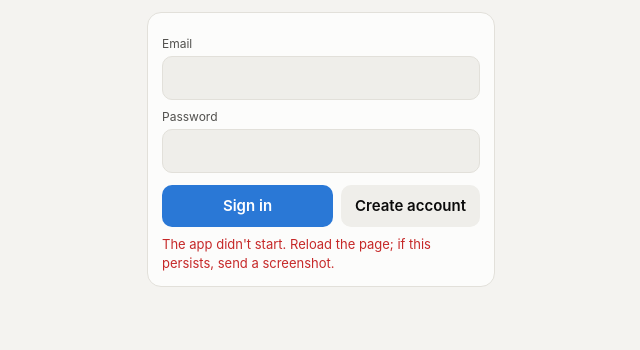
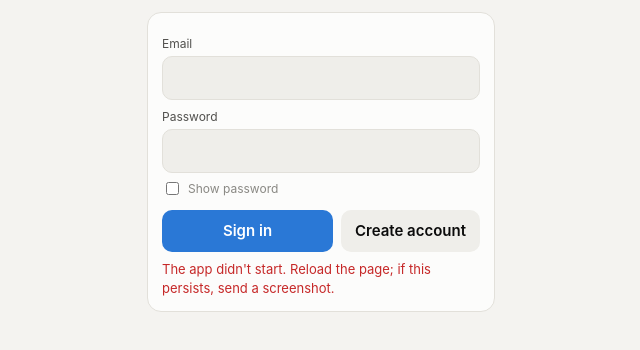
Before and after one commit to chetcutijc/weight-tracker, a plain HTML site: page index.html in a window 1280 px wide. Shown: the part 154-504 px from the top of the page, without its empty margins (319-959 px from the left). Drawn offline with nearby package versions, Linux system fonts and the light colour scheme; a script that the page names is missing.

Commit message:
Add show-password toggle on sign-in
Co-Authored-By: Claude Opus 5.5 <noreply@anthropic.com>
Claude-Session: https://claude.ai/code/session_01T21TiCz4K4WkdMqAeBzAoe

```diff
--- a/index.html
+++ b/index.html
@@ -120,6 +120,9 @@ table.t td.r, table.t th.r { text-align: right; }
     <input id="au-email" type="email" autocomplete="email">
     <label class="f" for="au-pass">Password</label>
     <input id="au-pass" type="password" autocomplete="current-password">
+    <label class="small muted" style="display:flex;gap:6px;align-items:center;margin-top:6px">
+      <input type="checkbox" style="width:auto" onchange="document.getElementById('au-pass').type=this.checked?'text':'password'"> Show password
+    </label>
     <div class="row" style="margin-top:12px">
       <button class="primary grow" id="au-in">Sign in</button>
       <button id="au-up">Create account</button>
```
